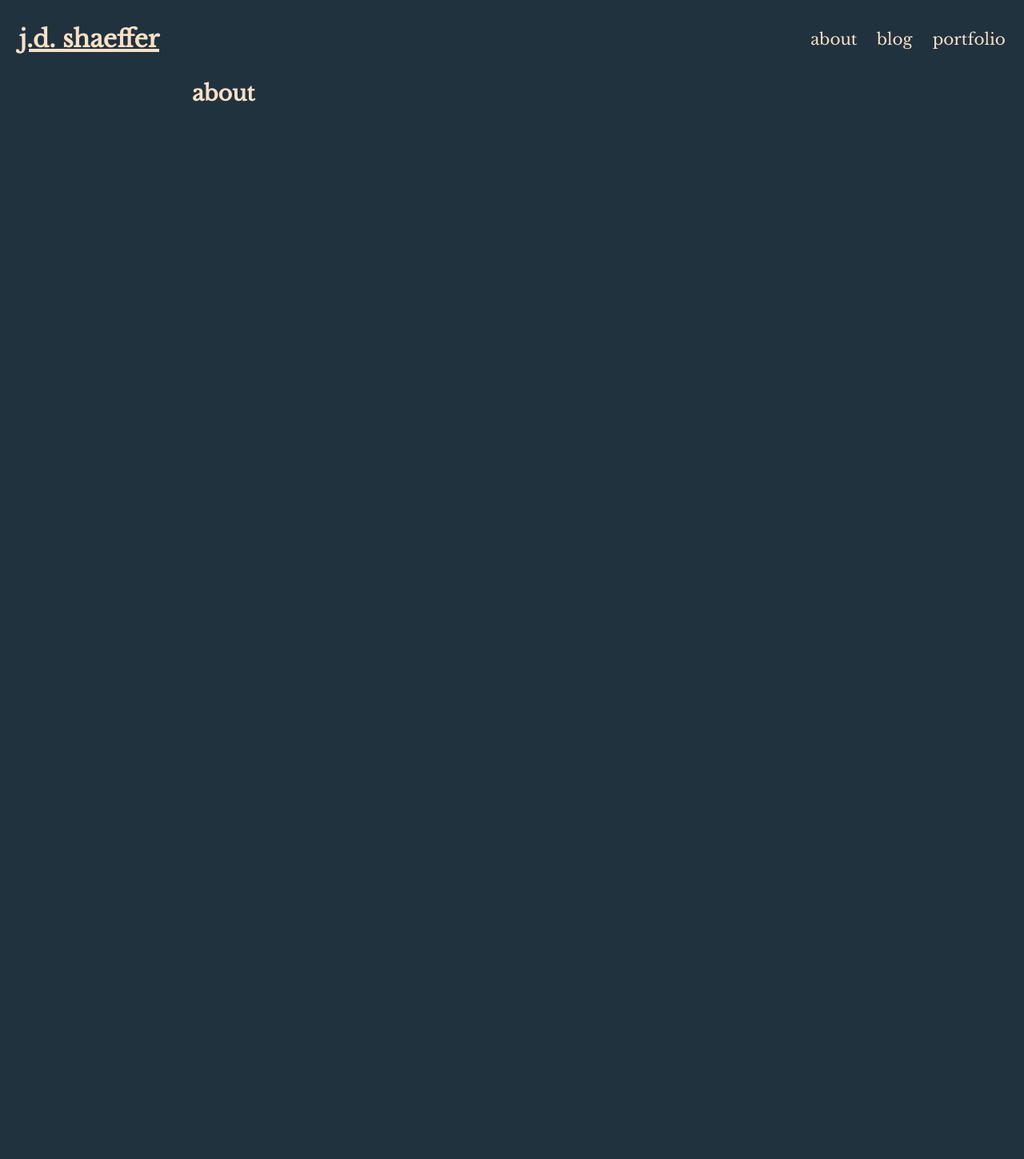
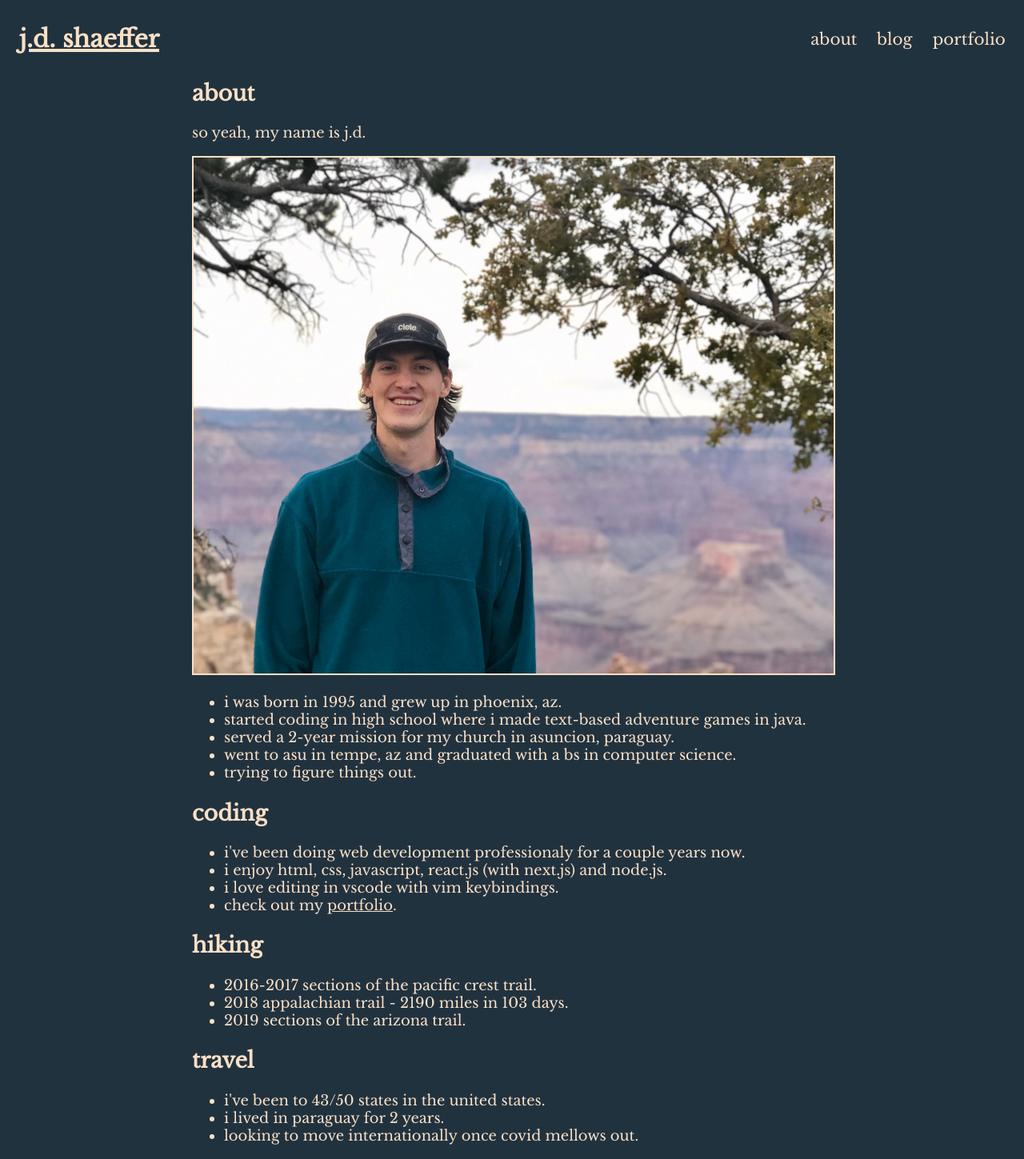
Before and after one commit to jdshaeffer/jdshaeffer.com, a Next.js app: page /about in a window 1280 px wide. Shown: the whole page at 80% size. Before the commit the page ends 800 px from the top, so only its background shows below. Built offline with nearby package versions, Linux system fonts and the light colour scheme.

Commit message:
about page content

```diff
--- a/pages/about.js
+++ b/pages/about.js
@@ -1,17 +1,52 @@
 import Header from '../components/Header';
 import Content from '../components/Content';
+import Img from '../components/Img';
+import { ContentLinkText } from '../components/LinkComponents';
 
-const About = () => {
-	return (
+const aboutContent = (
 	<>
 		<Header />
 		<Content>
 			<h2>about</h2>
 			<p>
+				so yeah, my name is j.d.
 			</p>
+			<Img
+				src='/grandcanyon.jpg'
+				alt='portrait at grand canyon'
+			/>
+			<ul>
+				<li>i was born in 1995 and grew up in phoenix, az.</li>
+				<li>started coding in high school where i made text-based adventure games in java.</li>
+				<li>served a 2-year mission for my church in asuncion, paraguay.</li>
+				<li>went to asu in tempe, az and graduated with a bs in computer science.</li>
+				<li>trying to figure things out.</li>
+			</ul>
+			<h2>coding</h2>
+			<ul>
+				<li>i've been doing web development professionaly for a couple years now.</li>
+				<li>i enjoy html, css, javascript, react.js (with next.js) and node.js.</li>
+				<li>i love editing in vscode with vim keybindings.</li>
+				<li>check out my <ContentLinkText href='/portfolio' name='portfolio' />.</li>
+			</ul>
+			<h2>hiking</h2>
+			<ul>
+				<li>2016-2017 sections of the pacific crest trail.</li>
+				<li>2018 appalachian trail - 2190 miles in 103 days.</li>
+				<li>2019 sections of the arizona trail.</li>
+			</ul>
+			<h2>travel</h2>
+			<ul>
+				<li>i've been to 43/50 states in the united states.</li>
+				<li>i lived in paraguay for 2 years.</li>
+				<li>looking to move internationally once covid mellows out.</li>
+			</ul>
 		</Content>
 	</>
 );
+
+const About = () => {
+	return aboutContent;
 };
 
 export default About;
```
Also changed, not shown: public/grandcanyon.jpg (added), public/hwy87.jpg (deleted). Lines whose indentation alone changed are shown as unchanged.
